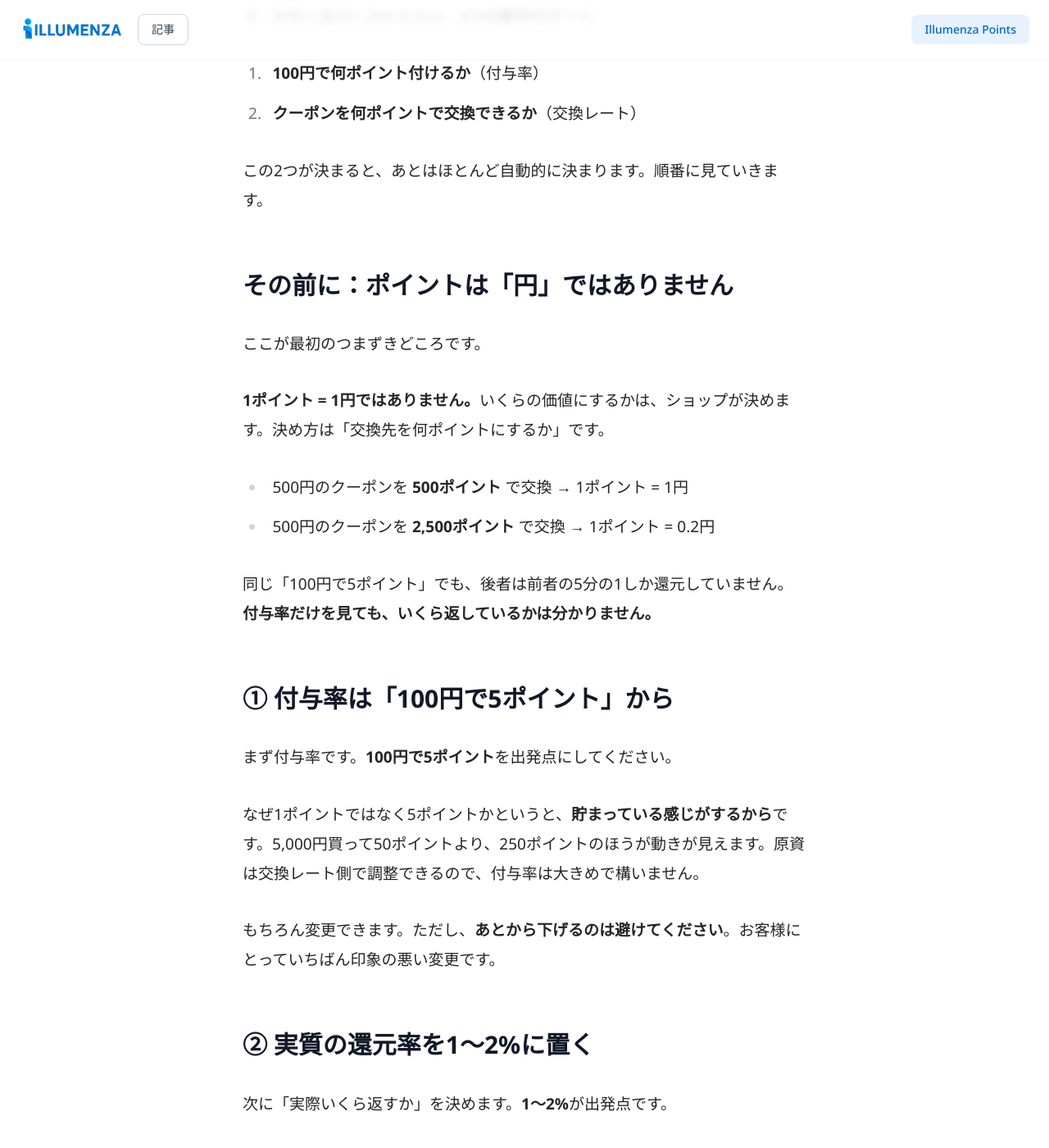
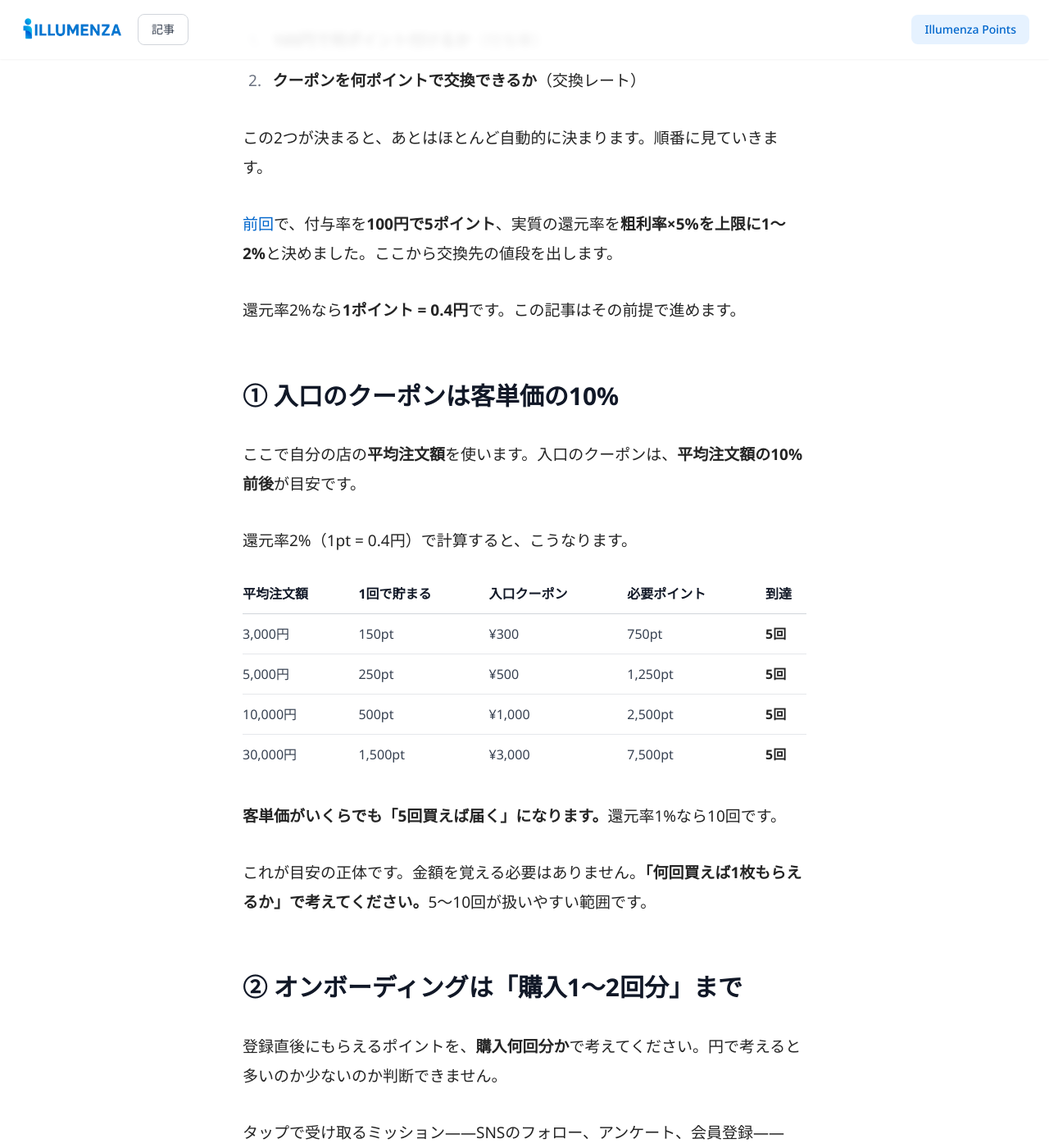
Before and after one commit to TheKinng96/illumenza-homepage, a Jekyll site: the page built from _posts/2026-07-21-points-worked-example.md, in a window 1280 px wide and 1400 px high, scrolled down 546 px. Shown: the whole window at 82% size. Built offline with Jekyll 4.4.1, drawn with Linux system fonts in a browser that asks for light colours; nearby versions of some CDN libraries; some of the changed text lies outside the part shown.

Commit message:
content: derive the reward rate from gross margin, and split the article in two
Adds the guardrail found in outside references: **ポイント発行総額が粗利の5%**.
It is expressed against gross profit rather than revenue, which is the axis
that actually decides affordability — 1% of sales is 5% of gross profit at
a 20% margin and 1.7% at 60%. Same rate, different weight.

That turns the earlier "1〜2%から" from a suggestion into a calculation:
**還元率の上限 = 粗利率 × 5%.** A 40% margin allows 2%, a 20% margin
allows 1%. The published recommendation now derives from a number the
merchant already knows instead of being asserted.

Also adds the yen conversion. 年商600万円 at 2% is 年間12万円, and a
merchant can judge 12万円 in a way they cannot judge 2%.

The article reached 3,270 characters doing this, past even the widened
allowance, because it had become two subjects. Split:

- **points-earning-rate** (new) — 1ポイントは1円ではない, 付与率 100円で5pt,
  the margin ceiling, the yen figure, and the resulting point value
- **points-worked-example** (retitled) — takes 1pt = 0.4円 as given and
  derives the three tiers, onboarding sizing and 最低利用金額

1,496 and 2,199 characters. The split follows the reader-level rule as
much as the length one: a first-time reader gets one decision per article
instead of five.

The two are chained by cross-links, and the internal-link check added
earlier confirms both resolve.

The 5% figure comes from a secondary source and is recorded as such in
research/loyalty-design-references.md. It is presented as 目安 rather than
attributed inline — the reasoning that points come out of gross profit
stands on its own, and only the multiplier is borrowed.

Co-Authored-By: Claude Opus 5 <noreply@anthropic.com>

```diff
--- a/_posts/2026-07-21-points-worked-example.md
+++ b/_posts/2026-07-21-points-worked-example.md
@@ -1,8 +1,8 @@
 ---
-title: "100円で何ポイント付けるか、クーポンは何ポイントにするか — 最初に決める2つの数字"
+title: "交換先は何ポイントにするか — 入口・中・高の3段の決め方"
 date: 2026-07-21 11:00:00 +0900
 tags: [ポイント制度, ロイヤルティ, カラーミーショップ]
-description: "ポイント制度をはじめて作る方向けに、付与率と交換先の決め方を順番に説明します。100円で5ポイントを起点に、クーポンを何ポイントにすると「5回買えば届く」になるのか、そしてオンボーディングで配る分をどう扱うかまで通して考えます。"
+description: "決めた還元率をもとに、クーポンを何ポイントで交換できるようにするかを計算します。入口は客単価の10%で5回、オンボーディングは購入1〜2回分まで、そして中段は最低利用金額で守るという3段の組み立て方です。"
 ogImage: /images/points.webp
 app: points
 section: getting-started
@@ -17,37 +17,11 @@ screen: /redemption/coupon
 
 この2つが決まると、あとはほとんど自動的に決まります。順番に見ていきます。
 
-## その前に：ポイントは「円」ではありません
+[前回](/blog/points-earning-rate/)で、付与率を**100円で5ポイント**、実質の還元率を**粗利率×5%を上限に1〜2%**と決めました。ここから交換先の値段を出します。
 
-ここが最初のつまずきどころです。
+還元率2%なら**1ポイント = 0.4円**です。この記事はその前提で進めます。
 
-**1ポイント = 1円ではありません。**いくらの価値にするかは、ショップが決めます。決め方は「交換先を何ポイントにするか」です。
-
-- 500円のクーポンを **500ポイント** で交換 → 1ポイント = 1円
-- 500円のクーポンを **2,500ポイント** で交換 → 1ポイント = 0.2円
-
-同じ「100円で5ポイント」でも、後者は前者の5分の1しか還元していません。**付与率だけを見ても、いくら返しているかは分かりません。**
-
-## ① 付与率は「100円で5ポイント」から
-
-まず付与率です。**100円で5ポイント**を出発点にしてください。
-
-なぜ1ポイントではなく5ポイントかというと、**貯まっている感じがするから**です。5,000円買って50ポイントより、250ポイントのほうが動きが見えます。原資は交換レート側で調整できるので、付与率は大きめで構いません。
-
-もちろん変更できます。ただし、**あとから下げるのは避けてください**。お客様にとっていちばん印象の悪い変更です。
-
-## ② 実質の還元率を1〜2%に置く
-
-次に「実際いくら返すか」を決めます。**1〜2%**が出発点です。
-
-| 目標 | 1ポイントの価値 | 500円クーポンの必要ポイント |
-| --- | --- | --- |
-| 1% | 0.2円 | 2,500pt |
-| 2% | 0.4円 | 1,250pt |
-
-粗利率が高い商材なら2%、薄いなら1%から始めてください。**この1つの選択で、すべての交換先の値段が決まります。**
-
-## ③ 入口のクーポンは客単価の10%
+## ① 入口のクーポンは客単価の10%
 
 ここで自分の店の**平均注文額**を使います。入口のクーポンは、**平均注文額の10%前後**が目安です。
 
@@ -64,7 +38,7 @@ screen: /redemption/coupon
 
 これが目安の正体です。金額を覚える必要はありません。**「何回買えば1枚もらえるか」で考えてください。**5〜10回が扱いやすい範囲です。
 
-## ④ オンボーディングは「購入1〜2回分」まで
+## ② オンボーディングは「購入1〜2回分」まで
 
 登録直後にもらえるポイントを、**購入何回分か**で考えてください。円で考えると多いのか少ないのか判断できません。
 
@@ -96,7 +70,7 @@ screen: /redemption/coupon
 
 先に下げるのは**1**です。オンボーディングは新規会員の獲得コストであって、リピートを作る仕組みではありません。
 
-## ⑤ 交換先は低・中・高の3段
+## ③ 交換先は低・中・高の3段
 
 入口が決まったら、上に2段足します。段ごとに役割が違います。
 
```
Also changed, not shown: _posts/2026-07-20-points-earning-rate.md (added, +79 -0 lines).
